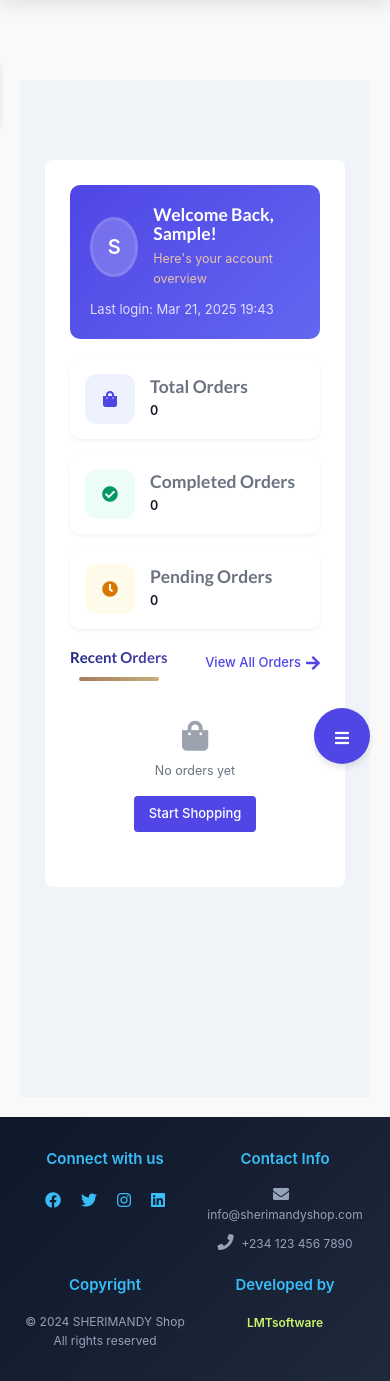
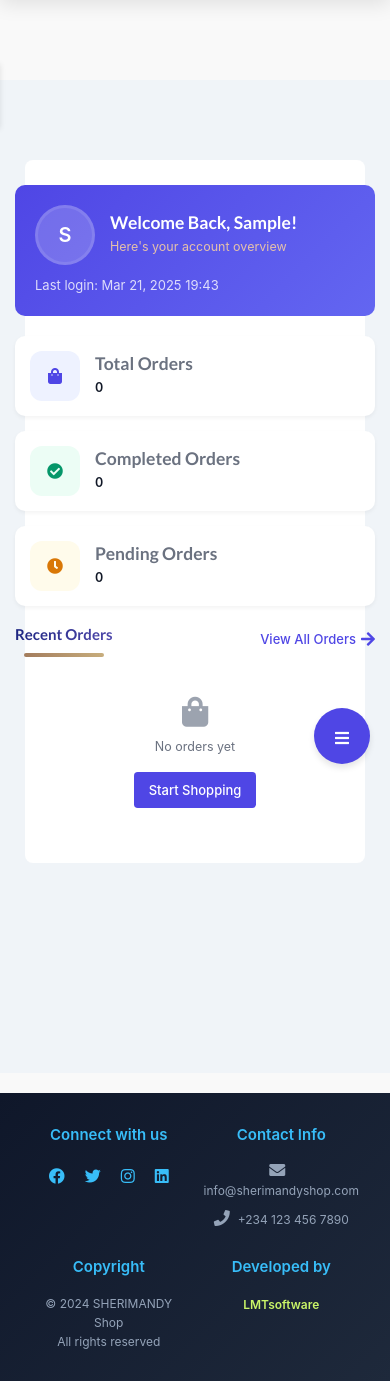
Before and after one commit to JimmyOlsen05/sherimandyshop, a Django app: page /accounts/dashboard/ in a window 390 px wide. Shown: the part 60-1441 px from the top of the page. Run offline with Django 3.2, Linux system fonts and the light colour scheme; the visitor is signed in with stand-in values (Sample User, id 1); data that the repository does not hold is empty; some libraries are stand-ins or nearby versions.

Commit message:
New Update

```diff
--- a/templates/base.html
+++ b/templates/base.html
@@ -762,6 +762,12 @@
             text-align: center !important;
             margin: 0 !important;
         }
+
+        /* Reset any dashboard-specific styles when not in dashboard */
+        body:not(.dashboard-page) footer {
+            width: 100%;
+            margin: 0;
+        }
     }
 
     @media (max-width: 480px) {
--- a/templates/shop/accounts/dashboard/base_dashboard.html
+++ b/templates/shop/accounts/dashboard/base_dashboard.html
@@ -192,6 +192,46 @@ footer {
         min-height: 250px !important;
     }
 }
+
+@media (max-width: 767px) {
+    .dashboard-wrapper {
+        margin-left: calc(-50vw + 50%);
+        margin-right: calc(-50vw + 50%);
+        width: 100vw;
+        overflow-x: hidden;
+    }
+
+    .dashboard-container {
+        width: 100%;
+        padding-left: 1rem;
+        padding-right: 1rem;
+    }
+
+    .dashboard-page footer {
+        width: 100vw;
+        margin-left: calc(-50vw + 50%);
+        margin-right: calc(-50vw + 50%);
+    }
+
+    .dashboard-page .footer-grid {
+        display: grid !important;
+        grid-template-columns: 1fr 1fr !important;
+        grid-template-areas:
+            "connect contact"
+            "copyright developer" !important;
+        gap: 2.5rem 1.5rem !important;
+        width: 100%;
+        padding: 0 1rem;
+    }
+
+    .dashboard-page .footer-item {
+        display: flex !important;
+        flex-direction: column !important;
+        align-items: center !important;
+        text-align: center !important;
+        margin: 0 !important;
+    }
+}
 </style>
 
 <script>
```
